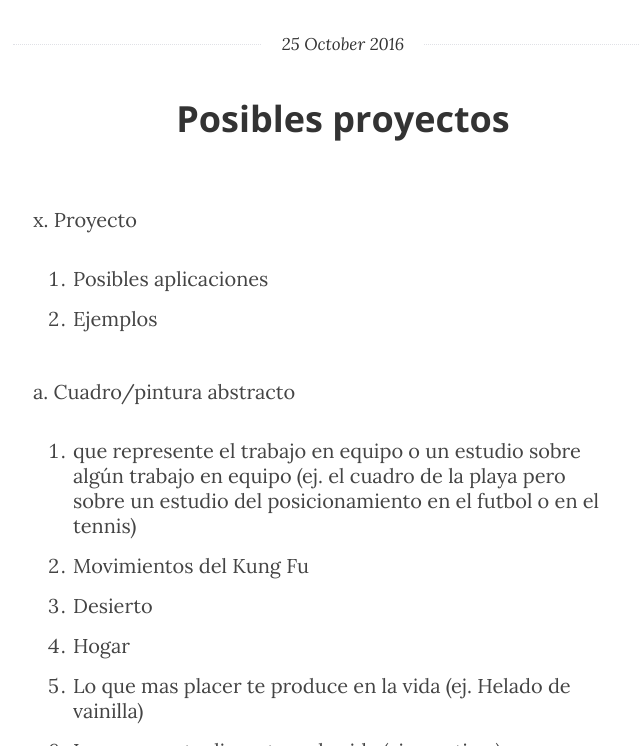
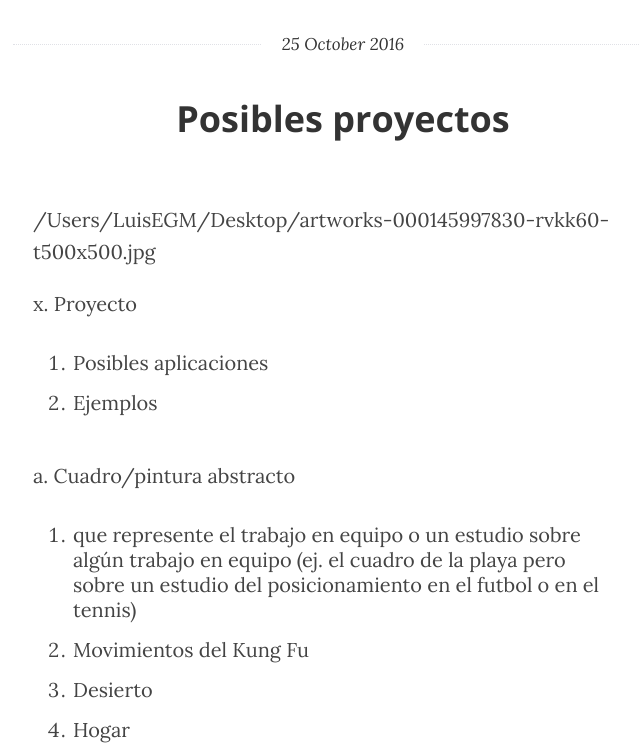
Before and after one commit to limden/limden.github.io, a Jekyll site: the page built from _posts/2016-10-25-posibles-proyectos.markdown, in a window 1280 px wide and 900 px high, cut to the strip 154-900 px from the top of the window. Shown: the whole strip, without its empty margins (297-937 px from the left). Built offline with Jekyll 4.4.1, drawn with Linux system fonts in a browser that asks for light colours.

Commit message:
Post update: Posibles proyectos

```diff
--- a/_posts/2016-10-25-posibles-proyectos.markdown
+++ b/_posts/2016-10-25-posibles-proyectos.markdown
@@ -3,6 +3,8 @@ published: true
 title: Posibles proyectos
 layout: post
 ---
+/Users/LuisEGM/Desktop/artworks-000145997830-rvkk60-t500x500.jpg
+
 x. Proyecto
 
 1. Posibles aplicaciones
```
